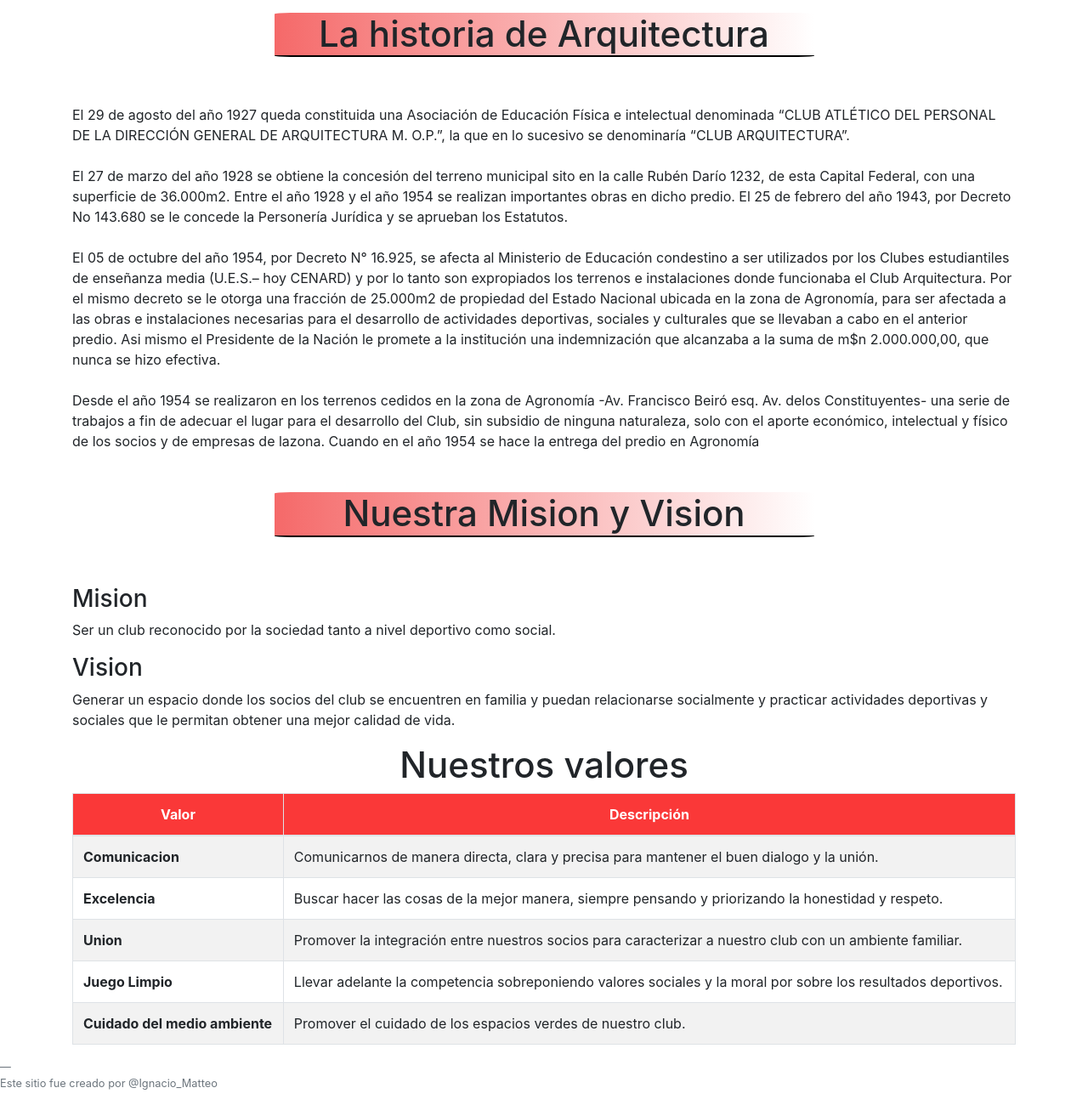
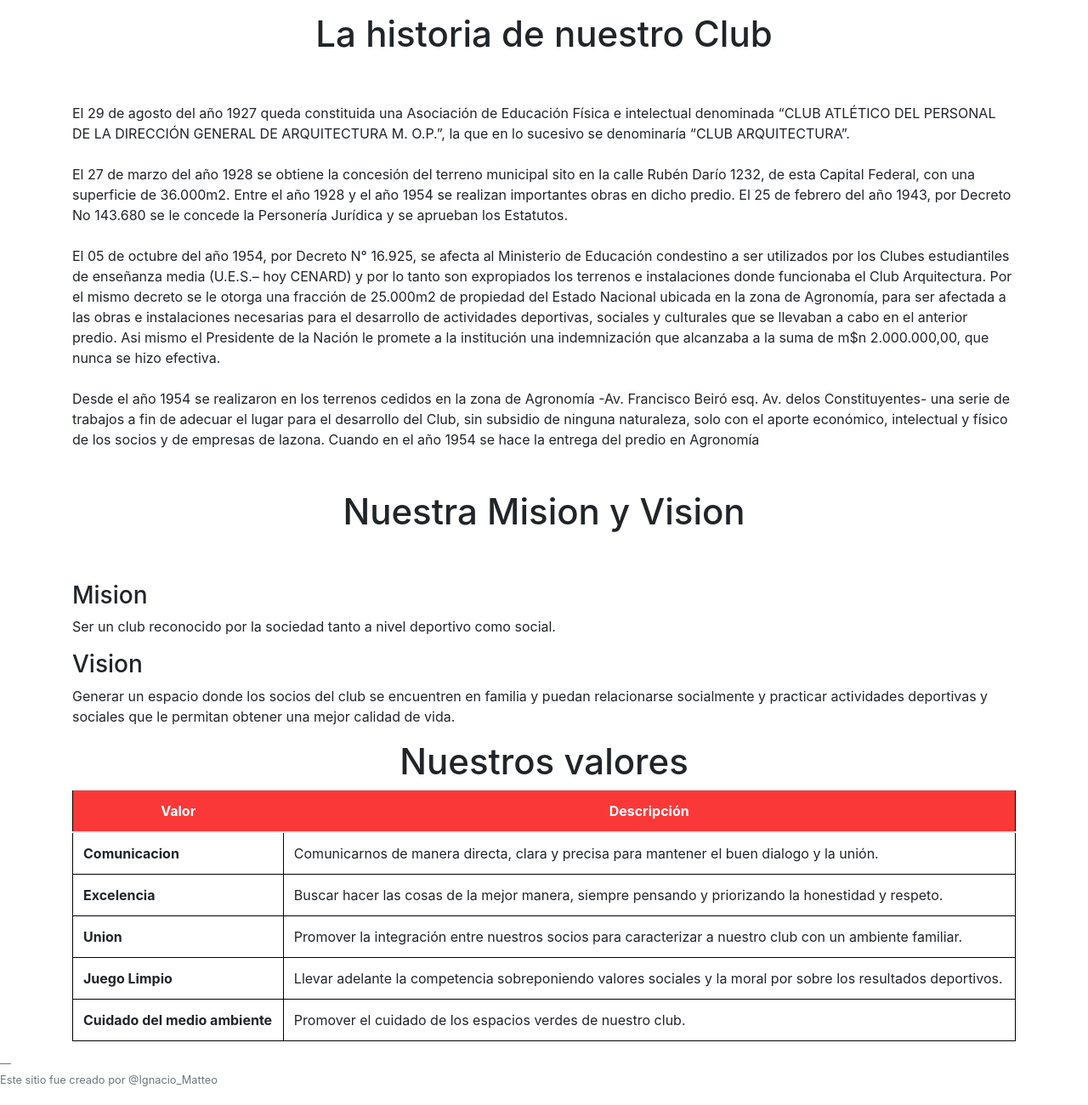
Before and after one commit to IgnacioMatteo/arquitectura-tpfinal, a website: page historia.html in a window 1280 px wide. Shown: the part 192-1492 px from the top of the page at 85% size. Drawn offline with nearby package versions, Linux system fonts and the light colour scheme.

Commit message:
se modifico el formato de la tabla nuestros valores

```diff
--- a/css/style.css
+++ b/css/style.css
@@ -82,3 +82,13 @@ th {
     border-bottom: 2px solid #000000;
     border-radius: 3%;
 }
+
+/*Tabla nuestos valores*/
+
+td{
+    border: 1px solid #000000
+}
+
+.valores{
+    border: 1px solid #000000
+}
--- a/historia.html
+++ b/historia.html
@@ -45,10 +45,10 @@
 			    <div class="container">
                     <div class="row justify-content-center mb-5">
                         <div class="col-md-7 text-center">
-                            <h2 class="grid">La historia de Arquitectura</h2>
+                            <h2>La historia de nuestro Club</h2>
                         </div>
                     </div>
-			    	<p>El 29 de agosto del año 1927 queda constituida una Asociación de Educación Física e  intelectual denominada “CLUB ATLÉTICO DEL PERSONAL DE LA DIRECCIÓN GENERAL DE ARQUITECTURA M.    O.P.”, la que en lo sucesivo se denominaría “CLUB ARQUITECTURA”.
+			    	<p>El 29 de agosto del año 1927 queda constituida una Asociación de Educación Física e  intelectual denominada “CLUB ATLÉTICO DEL PERSONAL DE LA DIRECCIÓN GENERAL DE ARQUITECTURA M. O.P.”, la que en lo sucesivo se denominaría “CLUB ARQUITECTURA”.
 			    	<br><br>
 			    	El 27 de marzo del año 1928 se obtiene la concesión del terreno municipal sito en la calle  Rubén Darío 1232, de esta Capital Federal, con una superficie de 36.000m2.
 			    	Entre el año 1928 y el año 1954 se realizan importantes obras en dicho predio.
@@ -65,7 +65,7 @@
 			    <div class="container">
                     <div class="row justify-content-center mb-5">
                         <div class="col-md-7 text-center">
-                            <h2 class="grid">Nuestra Mision y Vision</h2>
+                            <h2>Nuestra Mision y Vision</h2>
                         </div>
                     </div>
 			    	<h3>Mision</h3>
@@ -73,12 +73,12 @@
 			    	<h3>Vision</h3>
 			    	<p>Generar un espacio donde los socios del club se encuentren en familia y puedan   relacionarse socialmente y practicar actividades deportivas y sociales que le permitan    obtener una mejor calidad de vida.</p>
 			    	<h2>Nuestros valores</h2>
-                    <table class="table table-striped table-bordered">
+                    <table class="table valores">
                         <thead>
                             <th>Valor</th>
                             <th>Descripción</th>
                         </thead>
-                        <tbody>
+                        <tbody class="valores">
                         <tr>
                             <td><strong>Comunicacion</strong></td>
                             <td>Comunicarnos de manera directa, clara y precisa para mantener el buen dialogo y     la unión.</td>
```
